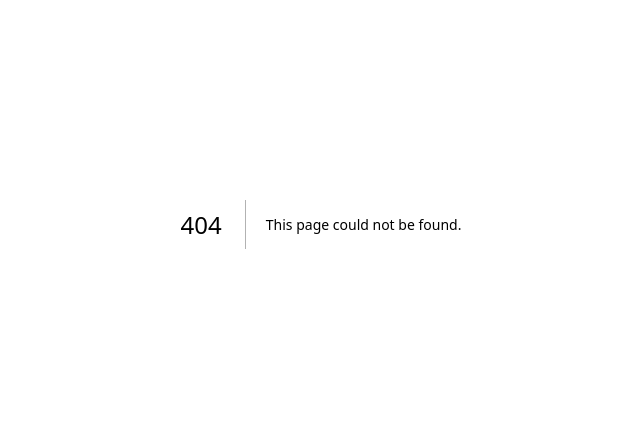
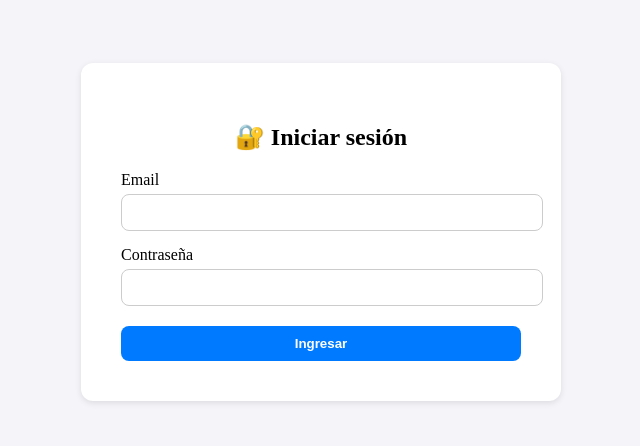
Before and after one commit to johangabrielcz-glitch/dashboard-pedidos, a Next.js app: page /login in a window 1280 px wide. Before the commit this address had no page. Shown: the part 176-622 px from the top of the page, without its empty margins (319-959 px from the left). Built offline with nearby package versions, Linux system fonts and the light colour scheme.

Commit message:
Create login.js

```diff
--- /dev/null
+++ b/pages/login.js
@@ -0,0 +1,112 @@
+import { useState } from "react";
+import { useRouter } from "next/router";
+
+export default function Login() {
+  const router = useRouter();
+  const [email, setEmail] = useState("");
+  const [password, setPassword] = useState("");
+  const [error, setError] = useState("");
+  const [loading, setLoading] = useState(false);
+
+  const handleLogin = async (e) => {
+    e.preventDefault();
+    setLoading(true);
+    setError("");
+
+    try {
+      const res = await fetch("/api/login", {
+        method: "POST",
+        headers: { "Content-Type": "application/json" },
+        body: JSON.stringify({ email, password }),
+      });
+
+      const data = await res.json();
+
+      if (res.ok) {
+        // Guardar sesión en localStorage
+        localStorage.setItem("negocio_id", data.negocio.id);
+        localStorage.setItem("negocio_nombre", data.negocio.nombre);
+        router.push("/dashboard"); // redirigir al panel
+      } else {
+        setError(data.error || "Credenciales incorrectas");
+      }
+    } catch (err) {
+      setError("Error al conectar con el servidor");
+    } finally {
+      setLoading(false);
+    }
+  };
+
+  return (
+    <div style={{ display: "flex", justifyContent: "center", alignItems: "center", height: "100vh", background: "#f4f4f9" }}>
+      <form
+        onSubmit={handleLogin}
+        style={{
+          background: "white",
+          padding: "40px",
+          borderRadius: "12px",
+          boxShadow: "0 2px 6px rgba(0,0,0,0.1)",
+          width: "100%",
+          maxWidth: "400px",
+        }}
+      >
+        <h2 style={{ textAlign: "center", marginBottom: "20px" }}>🔐 Iniciar sesión</h2>
+
+        {error && (
+          <div style={{ color: "red", marginBottom: "15px", textAlign: "center" }}>{error}</div>
+        )}
+
+        <div style={{ marginBottom: "15px" }}>
+          <label>Email</label>
+          <input
+            type="email"
+            value={email}
+            onChange={(e) => setEmail(e.target.value)}
+            required
+            style={{
+              width: "100%",
+              padding: "10px",
+              borderRadius: "8px",
+              border: "1px solid #ccc",
+              marginTop: "5px",
+            }}
+          />
+        </div>
+
+        <div style={{ marginBottom: "20px" }}>
+          <label>Contraseña</label>
+          <input
+            type="password"
+            value={password}
+            onChange={(e) => setPassword(e.target.value)}
+            required
+            style={{
+              width: "100%",
+              padding: "10px",
+              borderRadius: "8px",
+              border: "1px solid #ccc",
+              marginTop: "5px",
+            }}
+          />
+        </div>
+
+        <button
+          type="submit"
+          disabled={loading}
+          style={{
+            width: "100%",
+            backgroundColor: "#007bff",
+            color: "white",
+            padding: "10px",
+            border: "none",
+            borderRadius: "8px",
+            cursor: "pointer",
+            fontWeight: "600",
+          }}
+        >
+          {loading ? "Ingresando..." : "Ingresar"}
+        </button>
+      </form>
+    </div>
+  );
+}
```
